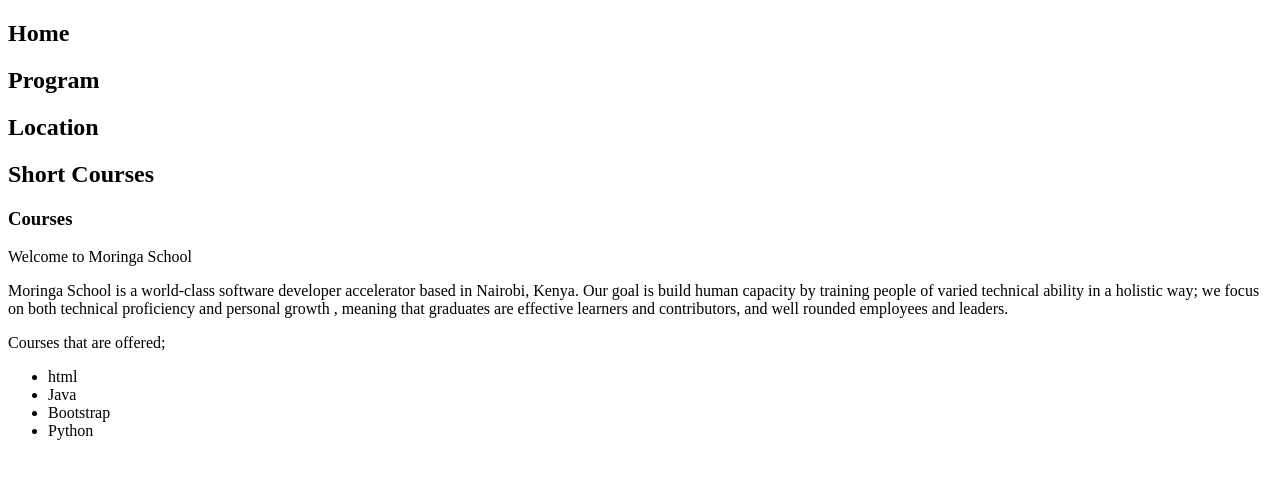
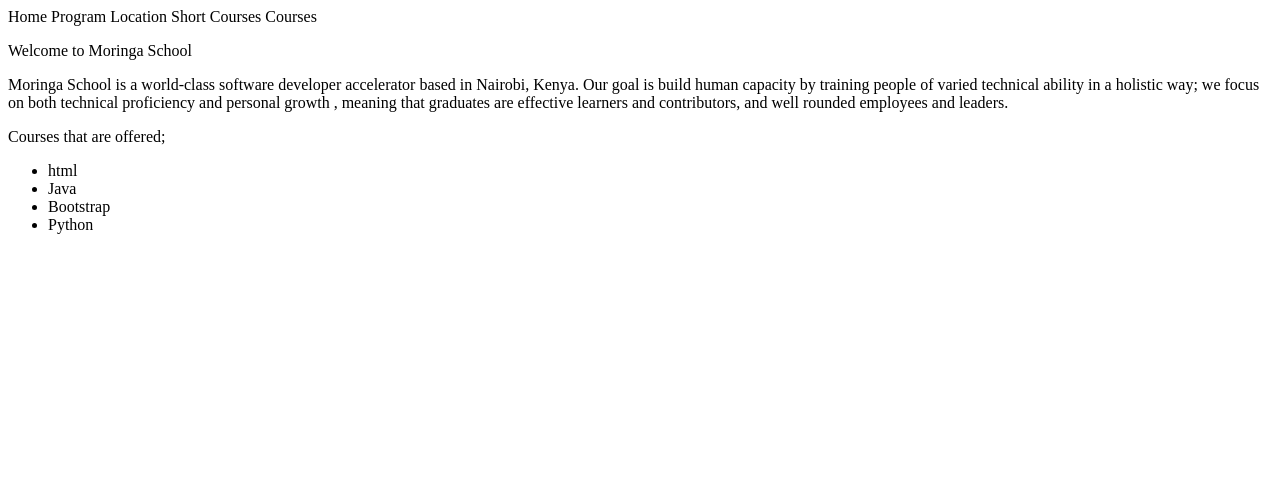
Before and after one commit to Jacobokia/my-moringa-school, a plain HTML site: page index.html in a window 1280 px wide. Drawn offline with Linux system fonts and the light colour scheme.

Commit message:
span elementsin one line

```diff
--- a/index.html
+++ b/index.html
@@ -2,11 +2,11 @@
 <html>
 <head>
   <title>Moringa School</title>
-  <h2>Home</h2>
-  <h2>Program</h2>
-  <h2>Location</h2>
-  <h2>Short Courses</h2>
-  <h3>Courses</h3>
+  <span>Home</span>
+  <span>Program</span>
+  <span>Location</span>
+  <span>Short Courses</span>
+  <span>Courses</span>
 
 <body>
     <p>Welcome to Moringa School<p/>
```
